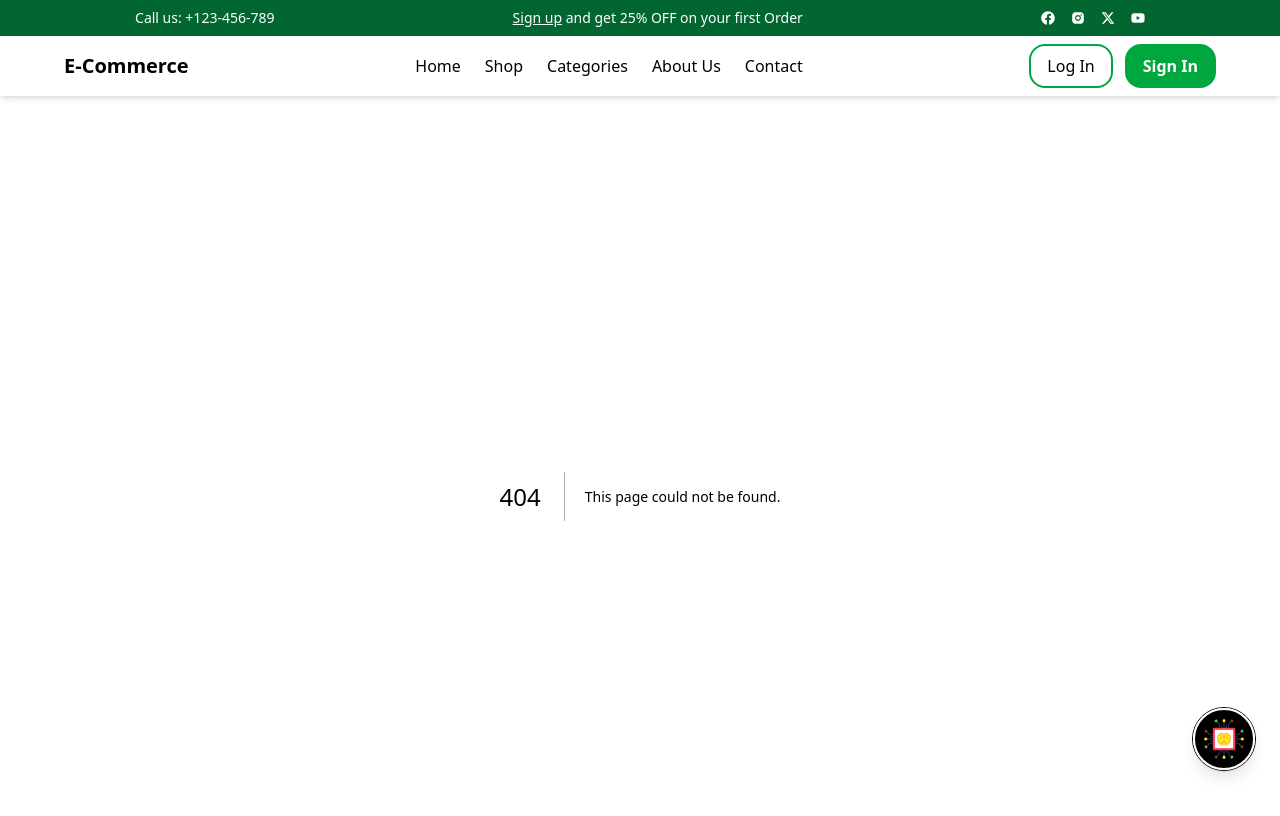
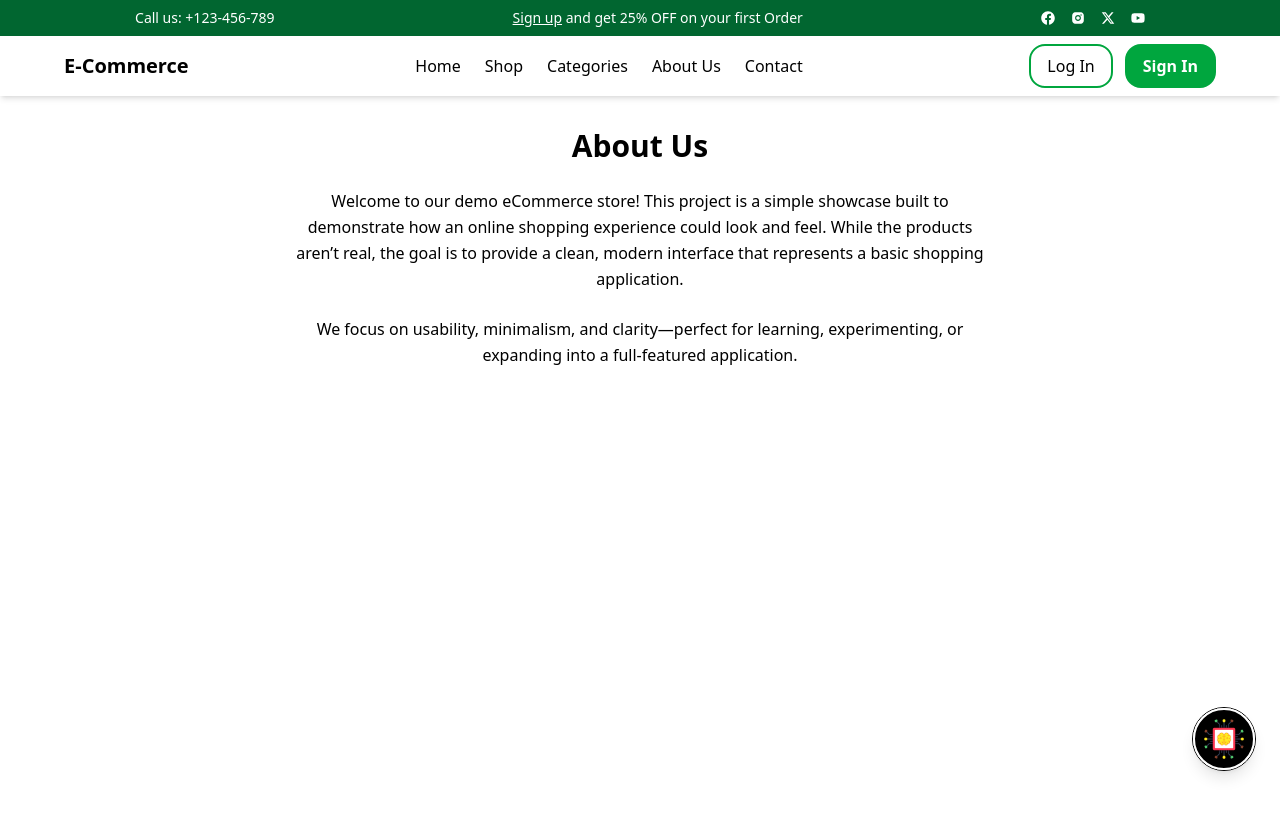
Before and after one commit to CodingPheonix/E-Commerce, a Next.js app: page /about in a window 1280 px wide. Before the commit this address had no page. Shown: the top 816 px of the page. Built offline with nearby package versions, Linux system fonts and the light colour scheme.

Commit message:
Added an About Page

```diff
--- a/app/Components/Navbar.js
+++ b/app/Components/Navbar.js
@@ -27,7 +27,7 @@ const Navbar = () => {
                     <Link href="/cart" className="hover:underline">Shop</Link>
                     <Link href="/categories" className="hover:underline">Categories</Link>
                     <Link href="/about" className="hover:underline">About Us</Link>
-                    <Link href="/contact" className="hover:underline">Contact</Link>
+                    <Link href="https://www.iamsayan.com/Contact" className="hover:underline">Contact</Link>
                 </div>
                 <div className='space-x-3'>
                     <button className='px-4 py-2 rounded-2xl bg-white border-green-600 border-2 hover:bg-green-600 hover:text-white active:bg-green-700'>Log In</button>
--- /dev/null
+++ b/app/about/page.js
@@ -0,0 +1,21 @@
+import React from 'react'
+
+const Page = () => {
+    return (
+        <div className="p-8 max-w-3xl mx-auto text-center space-y-6">
+            <h1 className="text-3xl font-bold">About Us</h1>
+            <p className="text-base leading-relaxed">
+                Welcome to our demo eCommerce store! This project is a simple showcase
+                built to demonstrate how an online shopping experience could look and
+                feel. While the products aren’t real, the goal is to provide a clean,
+                modern interface that represents a basic shopping application.
+            </p>
+            <p className="text-base leading-relaxed">
+                We focus on usability, minimalism, and clarity—perfect for learning,
+                experimenting, or expanding into a full-featured application.
+            </p>
+        </div>
+    )
+}
+
+export default Page
```
